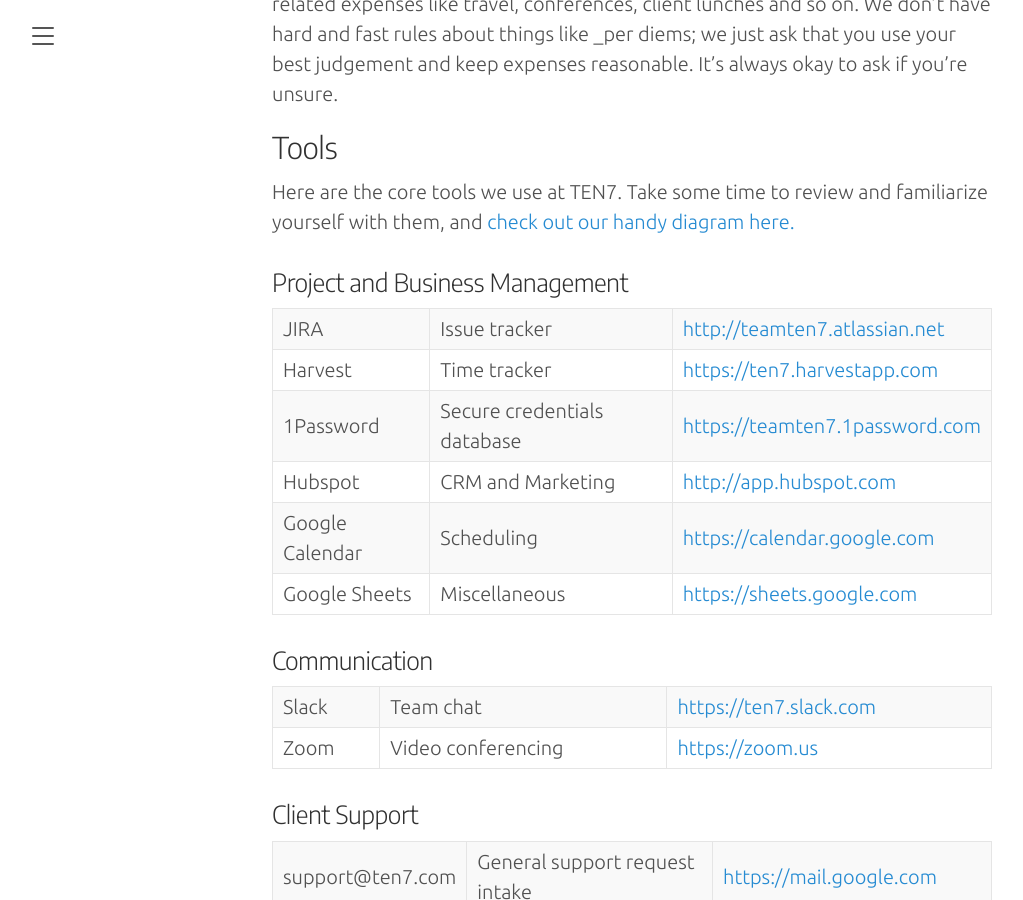
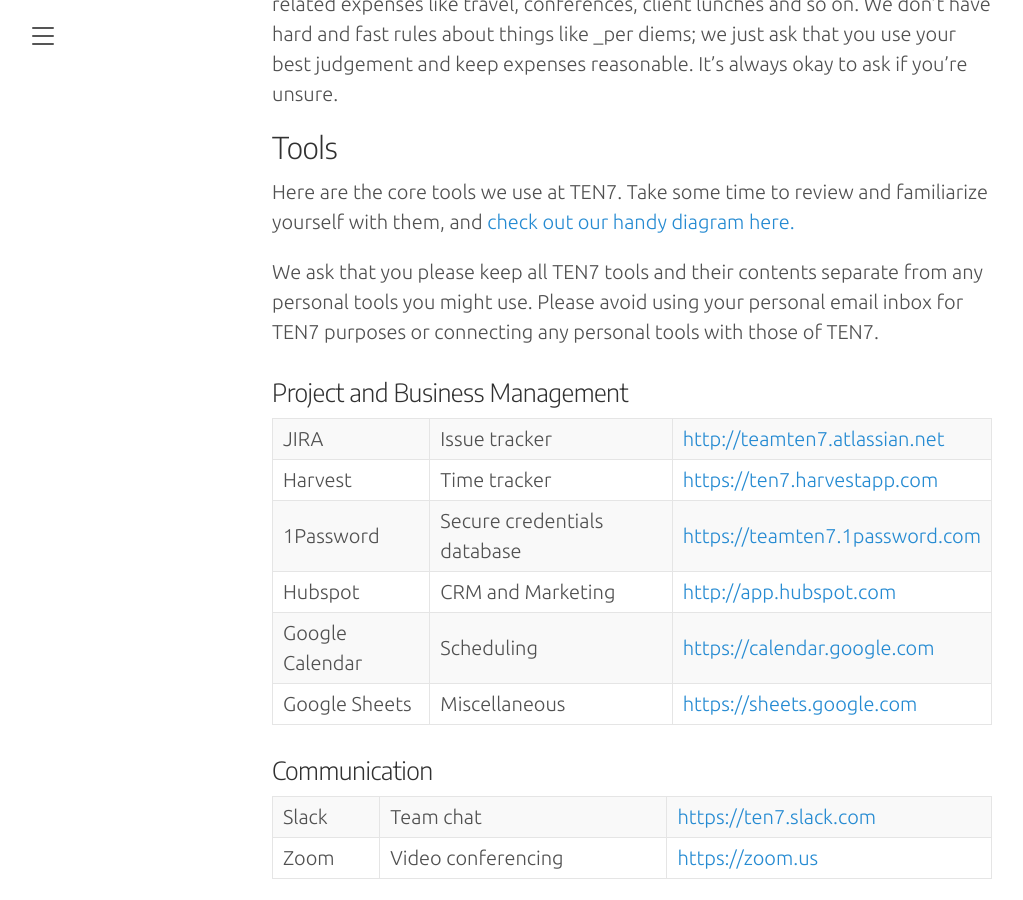
Before and after one commit to ten7/handbook.ten7.com, a Jekyll site: the page built from 050-how-we-do-things.md, in a window 1280 px wide and 900 px high, scrolled down 5590 px. Shown: the whole window, without its empty margins (8-1031 px from the left). Built offline with Jekyll 4.4.1, drawn with Linux system fonts in a browser that asks for light colours; some web fonts are replaced; our own code applies the rules of GitHub Pages for plain Markdown files.

Commit message:
Personal vs. TEN7 apps

```diff
--- a/050-how-we-do-things.md
+++ b/050-how-we-do-things.md
@@ -118,6 +118,8 @@
 
 Here are the core tools we use at TEN7. Take some time to review and familiarize yourself with them, and [check out our handy diagram here.](https://ten7.com/blog/post/ten7s-tech-stack)
 
+We ask that you please keep all TEN7 tools and their contents separate from any personal tools you might use. Please avoid using your personal email inbox for TEN7 purposes or connecting any personal tools with those of TEN7.
+
 ### Project and Business Management
 
 <table>
```
